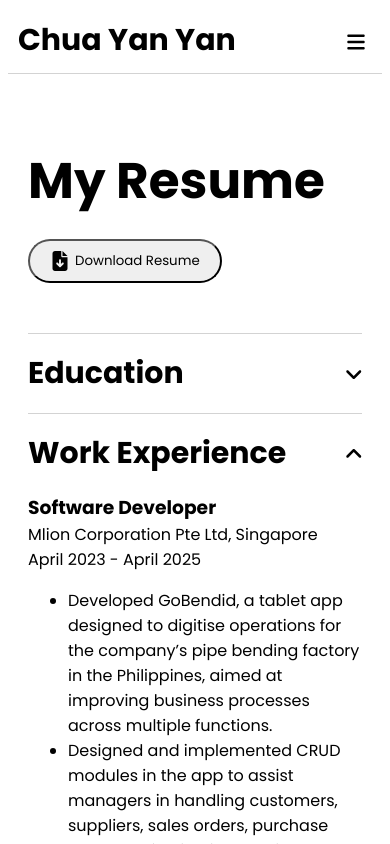
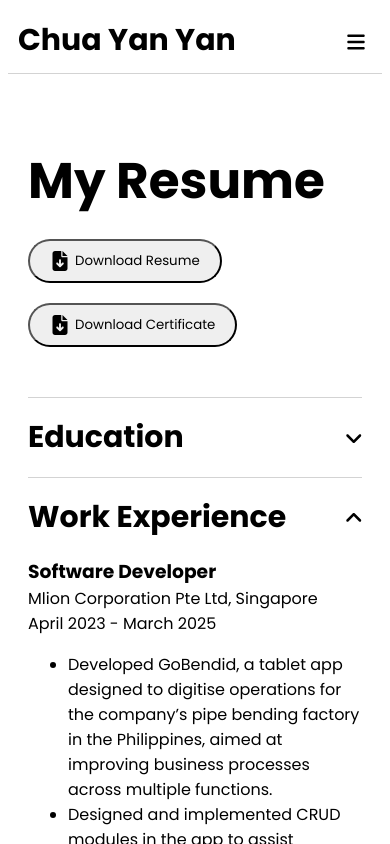
Before and after one commit to yanc3093/chua-yan-yan, a React (Create React App) app: page /resume in a window 390 px wide. Both pictures are taken after a click on the button "Work Experience". Shown: the top 844 px of the page. Built offline with nearby package versions, Linux system fonts and the light colour scheme.

Commit message:
Add download certificate button in resume screen (#21)

```diff
--- a/src/component/resume.js
+++ b/src/component/resume.js
@@ -1,6 +1,7 @@
 import { FontAwesomeIcon } from "@fortawesome/react-fontawesome";
 import { faFileArrowDown } from "@fortawesome/free-solid-svg-icons";
 import myResume from "../asset/resume.pdf";
+import myCertificate from "../asset/monash.pdf";
 import ExpandableContainer from "./expandableContainer";
 
 function Resume(props) {
@@ -11,6 +12,12 @@ function Resume(props) {
         <button>
           <FontAwesomeIcon className="icon" icon={faFileArrowDown} />
           Download Resume
+        </button>
+      </a>
+      <a href={myCertificate} download="ChuaYanYan-certificate">
+        <button>
+          <FontAwesomeIcon className="icon" icon={faFileArrowDown} />
+          Download Certificate
         </button>
       </a>
       <div className="detail">
@@ -33,7 +40,7 @@ function Resume(props) {
             <div>
               <h3>Software Developer</h3>
               <div>Mlion Corporation Pte Ltd, Singapore</div>
-              <div>April 2023 - April 2025</div>
+              <div>April 2023 - March 2025</div>
               <ul>
                 <li>
                   Developed GoBendid, a tablet app designed to digitise
@@ -97,13 +104,17 @@ function Resume(props) {
               <ul>
                 <li>NodeJS, ExpressJS</li>
               </ul>
-              <h3>Data Analysis / Data Science</h3>
+              <h3>Data Science & Analytics</h3>
               <ul>
-                <li>Python, SQL, R, MATLAB</li>
+                <li>Python, SQL, R</li>
               </ul>
               <h3>Data Visualisation / BI Tools</h3>
               <ul>
                 <li>Tableau, Vega-Lite</li>
+              </ul>
+              <h3>Image Processing</h3>
+              <ul>
+                <li>MATLAB</li>
               </ul>
               <h3>Tools</h3>
               <ul>
@@ -129,6 +140,12 @@ function Resume(props) {
             Download Resume
           </button>
         </a>
+        <a href={myCertificate} download="ChuaYanYan-certificate">
+          <button>
+            <FontAwesomeIcon className="icon" icon={faFileArrowDown} />
+            Download Certificate
+          </button>
+        </a>
       </div>
       <div className="rightColumn">
         <ExpandableContainer
@@ -150,7 +167,7 @@ function Resume(props) {
             <div>
               <h3>Software Developer</h3>
               <div>Mlion Corporation Pte Ltd, Singapore</div>
-              <div>April 2023 - April 2025</div>
+              <div>April 2023 - March 2025</div>
               <ul>
                 <li>
                   Developed GoBendid, a tablet app designed to digitise
@@ -214,13 +231,17 @@ function Resume(props) {
               <ul>
                 <li>NodeJS, ExpressJS</li>
               </ul>
-              <h3>Data Analysis / Data Science</h3>
+              <h3>Data Science & Analytics</h3>
               <ul>
-                <li>Python, SQL, R, MATLAB</li>
+                <li>Python, SQL, R</li>
               </ul>
               <h3>Data Visualisation / BI Tools</h3>
               <ul>
                 <li>Tableau, Vega-Lite</li>
+              </ul>
+              <h3>Image Processing</h3>
+              <ul>
+                <li>MATLAB</li>
               </ul>
               <h3>Tools</h3>
               <ul>
--- a/src/style/index.css
+++ b/src/style/index.css
@@ -393,7 +393,6 @@
     border-radius: 50px;
     display: flex;
     margin-top: 20px;
-    margin-bottom: 50px;
     padding: 10px 20px;
   }
 
@@ -406,6 +405,10 @@
     height: 20px;
     width: 20px;
     margin-right: 5px;
+  }
+
+  .resume .detail {
+    margin-top: 50px;
   }
 
   .resume .detail button {
```
Also changed, not shown: 2 other files (tests, documents, lock files or other folders).
